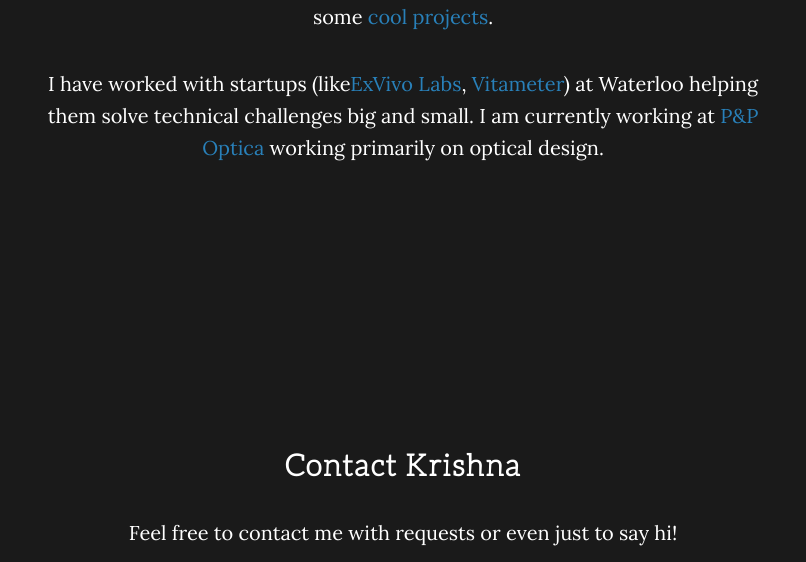
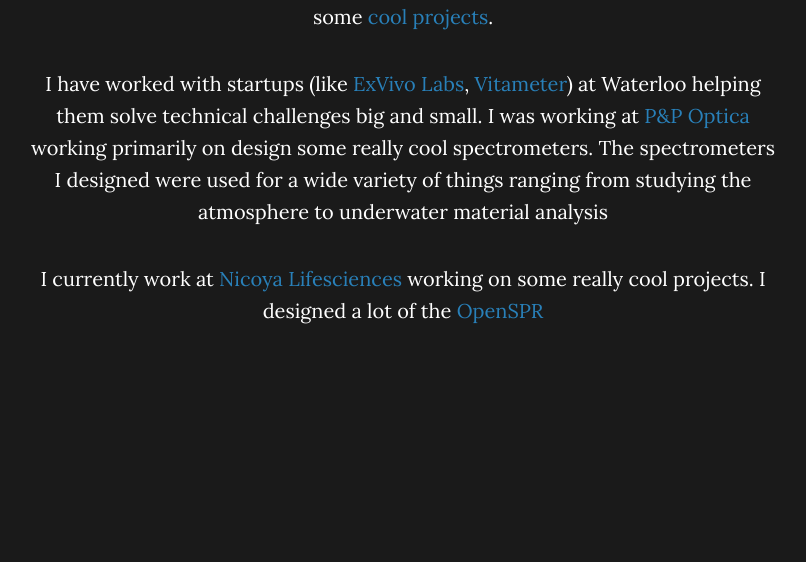
Before and after one commit to k3iyer/k3iyer.github.io, a website: page index.html in a window 1280 px wide. Shown: the part 1213-1775 px from the top of the page, without its empty margins (237-1043 px from the left). Drawn offline with nearby package versions, Linux system fonts and the light colour scheme; a script that the page names is missing; files whose address does not match are found by name.

Commit message:
Update index.html

```diff
--- a/index.html
+++ b/index.html
@@ -100,7 +100,8 @@
             <div class="col-lg-8 col-lg-offset-2">
                 <h2>About Krishna</h2>
                 <p>Welcome to my website. I did my Undergrad in <a href="https://uwaterloo.ca/nanotechnology/">Nanotechnology Engineering</a> and my masters specializing in MEMS and optoelectronics at the <a href="https://uwaterloo.ca/sensors-integrated-microsystems-lab/">Sensors and Integrated Microsystems lab</a> at the University of Waterloo. I have dabbled with some <a href="https://www.youtube.com/watch?v=LIGKYAxTkkU">cool projects</a>.</p>
-                <p>I have worked with startups (like<a href="http://www.exvivo.ca/">ExVivo Labs</a>, <a href="http://www.vitameter.org/">Vitameter</a>) at Waterloo helping them solve technical challenges big and small. I am currently working at <a href="https://ppo.ca/">P&amp;P Optica</a> working primarily on optical design.</p>
+                <p>I have worked with startups (like <a href="http://www.exvivo.ca/">ExVivo Labs</a>, <a href="http://www.vitameter.org/">Vitameter</a>) at Waterloo helping them solve technical challenges big and small. I was working at <a href="https://ppo.ca/">P&amp;P Optica</a> working primarily on design some really cool spectrometers. The spectrometers I designed were used for a wide variety of things ranging from studying the atmosphere to underwater material analysis</p>
+		<p>I currently work at <a href="https://nicoyalife.com/">Nicoya Lifesciences</a> working on some really cool projects. I designed a lot of the <a href="https://nicoyalife.com/products/openspr/">OpenSPR</a>
             </div>
         </div>
     </section>
```
